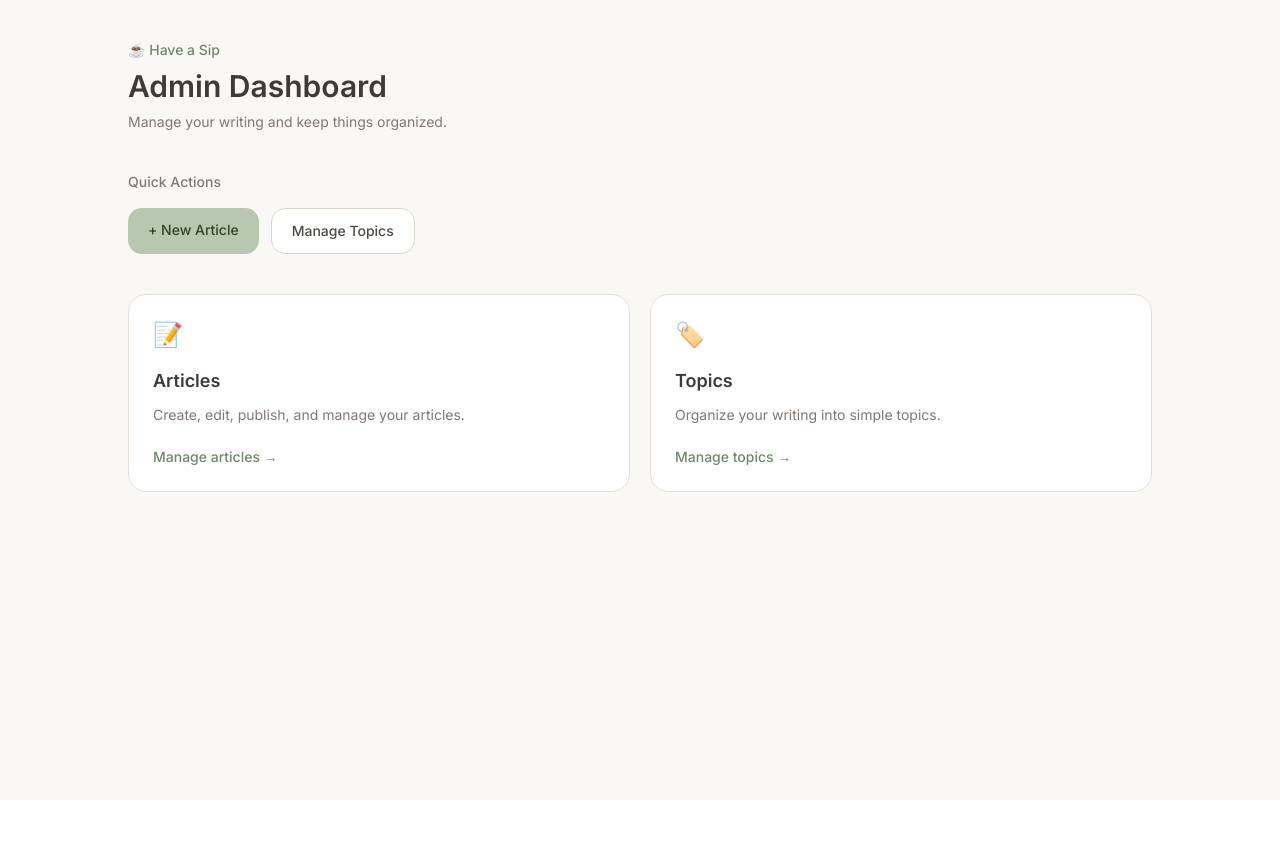
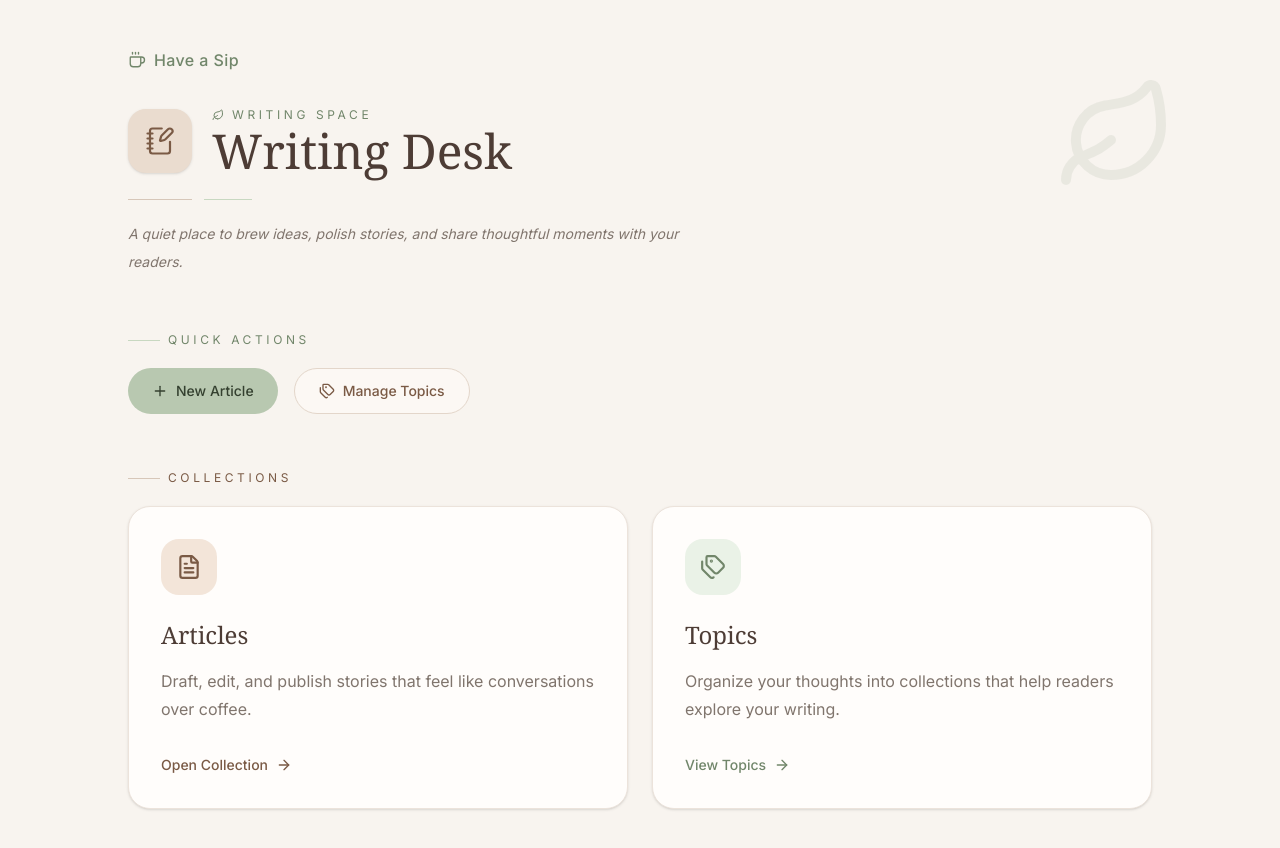
Before and after one commit to Ella-Truong/have-a-sip, a Next.js app: page /admin in a window 1280 px wide. Shown: the top 848 px of the page. Before the commit the page ends 800 px from the top, so only its background shows below. Built offline with nearby package versions, Linux system fonts and the light colour scheme.

Commit message:
feat: update UI for admin pages

```diff
--- a/src/app/admin/articles/new/page.tsx
+++ b/src/app/admin/articles/new/page.tsx
@@ -1,5 +1,7 @@
 import ArticleForm from "@/components/admin/articles/ArticleForm";
 import { TopicService } from "@/backend/services/topic.service";
+
+import { NotebookPen } from "lucide-react";
 
 const topicService = new TopicService();
 
@@ -7,14 +9,32 @@ export default async function NewArticlePage() {
     const topics = await topicService.getTopics();
 
     return (
-        <main className="min-h-screen bg-[#FAF8F5] px-6 py-10">
-            <div className="mx-auto max-w-3xl">
-                <div className="mb-8">
-                    <h1 className="text-3xl font-semibold text-[#3F3A37]">
-                        New Article
+        <main className="relative min-h-screen overflow-hidden bg-[#FAF8F5] px-6 py-10">
+            <div
+                className="absolute inset-0 scale-105 bg-cover bg-center blur-sm"
+                style={{backgroundImage: "url('/coffeebean.jpg')"}}
+            />
+
+            {/* White overlay */}
+            <div className="absolute inset-0 bg-white/50" />
+
+            <div className="relative mx-auto max-w-3xl">
+                <div className="mb-12 flex flex-col items-center text-center">
+                    <div className="rounded-full bg-[#f4ece4] border border-[#d9cbbe] p-4 shadow-lg">
+                        <NotebookPen
+                            size={34}
+                            className="text-[#8a6a54]"
+                            strokeWidth={1.75}
+                        />
+                    </div>
+
+                    <div className="mt-6 h-px w-20 bg-[#D8C8BA]" />
+
+                    <h1 className="mt-6 font-serif text-3xl tracking-[0.15em] text-[#5A4638] uppercase">
+                        Start Writing
                     </h1>
 
-                    <p className="mt-2 text-sm text-[#817873]">
+                    <p className="mt-3 max-w-md text-sm italic leading-7 text-[#8C7C71]">
                         Pour out your thoughts, one sip at a time.
                     </p>
                 </div>
--- a/src/app/admin/page.tsx
+++ b/src/app/admin/page.tsx
@@ -1,93 +1,199 @@
 import Link from "next/link";
+import {
+    ArrowRight,
+    FileText,
+    Leaf,
+    NotebookPen,
+    Plus,
+    Tags,
+    Coffee,
+} from "lucide-react";
 
 export default function AdminDashboardPage() {
     return (
-        <main className="min-h-screen bg-[#FAF8F5] px-6 py-10">
+        <main className="min-h-screen bg-[#F8F4EF] px-6 py-12">
             <div className="mx-auto max-w-5xl">
+
+                {/* Brand */}
+                <Link
+                    href="/"
+                    className="inline-flex items-center gap-2 text-[#71866A] transition hover:text-[#5F7455]"
+                >
+                    <Coffee size={18} strokeWidth={1.8} />
+
+                    <span className="font-medium tracking-wide">
+                        Have a Sip
+                    </span>
+                </Link>
+
                 {/* Header */}
-                <div className="mb-10">
-                    <p className="mb-2 text-sm font-medium text-[#71866A]">
-                        ☕ Have a Sip
+
+                <header className="mt-8 mb-14 relative">
+
+                    <div className="absolute -right-6 -top-8 opacity-10 hidden md:block">
+                        <Leaf
+                            size={120}
+                            className="text-[#71866A]"
+                        />
+                    </div>
+
+                    <div className="flex items-center gap-5">
+
+                        <div className="flex h-16 w-16 items-center justify-center rounded-2xl bg-[#EADCCF] shadow-sm">
+                            <NotebookPen
+                                size={30}
+                                className="text-[#7A5A45]"
+                                strokeWidth={1.75}
+                            />
+                        </div>
+
+                        <div>
+
+                            <p className="flex items-center gap-2 text-xs uppercase tracking-[0.3em] text-[#71866A]">
+                                <Leaf size={12} />
+                                Writing Space
                             </p>
 
-                    <h1 className="text-3xl font-semibold text-[#3F3A37]">
-                        Admin Dashboard
+                            <h1 className="mt-1 font-serif text-5xl text-[#4D3C35]">
+                                Writing Desk
                             </h1>
 
-                    <p className="mt-2 text-sm text-[#817873]">
-                        Manage your writing and keep things organized.
+                        </div>
+
+                    </div>
+
+                    <div className="mt-6 flex gap-3">
+                        <div className="h-px w-16 bg-[#D7C7B9]" />
+                        <div className="h-px w-12 bg-[#C8D8C1]" />
+                    </div>
+
+                    <p className="mt-5 max-w-xl text-sm italic leading-7 text-[#80756D]">
+                        A quiet place to brew ideas, polish stories,
+                        and share thoughtful moments with your readers.
+                    </p>
+
+                </header>
+
+                {/* Quick Actions */}
+
+                <section className="mb-14">
+
+                    <div className="mb-5 flex items-center gap-2">
+                        <div className="h-px w-8 bg-[#C8D8C1]" />
+
+                        <p className="text-xs uppercase tracking-[0.3em] text-[#71866A]">
+                            Quick Actions
                         </p>
                     </div>
 
-                {/* Quick Actions */}
-                <div className="mb-10">
-                    <h2 className="mb-4 text-sm font-medium text-[#817873]">
-                        Quick Actions
-                    </h2>
+                    <div className="flex flex-wrap gap-4">
 
-                    <div className="flex flex-wrap gap-3">
                         <Link
                             href="/admin/articles/new"
-                            className="rounded-xl bg-[#B8C8B0] px-5 py-3 text-sm font-medium text-[#34402F] transition hover:bg-[#A8BCA0]"
+                            className="inline-flex items-center gap-2 rounded-full bg-[#B8C8B0] px-6 py-3 text-sm font-medium text-[#34402F] transition hover:bg-[#A8BAA0]"
                         >
-                            + New Article
+                            <Plus size={16} />
+                            New Article
                         </Link>
 
                         <Link
                             href="/admin/topics"
-                            className="rounded-xl border border-[#DDD5CE] bg-white px-5 py-3 text-sm font-medium text-[#4F4945] transition hover:bg-[#F4EFEA]"
+                            className="inline-flex items-center gap-2 rounded-full border border-[#E3D6CA] bg-[#FCF8F4] px-6 py-3 text-sm font-medium text-[#7A5A45] transition hover:bg-[#F4EEE8]"
                         >
+                            <Tags size={16} />
                             Manage Topics
                         </Link>
-                    </div>
+
                     </div>
 
-                {/* Management Cards */}
-                <div className="grid gap-5 md:grid-cols-2">
+                </section>
+
+                {/* Collections */}
+
+                <section>
+
+                    <div className="mb-5 flex items-center gap-2">
+                        <div className="h-px w-8 bg-[#D7C7B9]" />
+
+                        <p className="text-xs uppercase tracking-[0.3em] text-[#7A5A45]">
+                            Collections
+                        </p>
+                    </div>
+
+                    <div className="grid gap-6 md:grid-cols-2">
+
                         {/* Articles */}
+
                         <Link
                             href="/admin/articles"
-                        className="group rounded-2xl border border-[#E7E0DA] bg-white p-6 transition hover:-translate-y-0.5 hover:border-[#C9D5C3] hover:shadow-sm"
+                            className="group rounded-3xl border border-[#ECE3DB] bg-[#FFFDFB] p-8 shadow-sm transition-all duration-300 hover:-translate-y-1 hover:border-[#D7C7B9] hover:shadow-lg"
                         >
-                        <div className="mb-4 text-2xl">
-                            📝
+
+                            <div className="mb-6 flex h-14 w-14 items-center justify-center rounded-2xl bg-[#F3E5D9]">
+                                <FileText
+                                    size={26}
+                                    className="text-[#7A5A45]"
+                                />
                             </div>
 
-                        <h2 className="text-lg font-semibold text-[#3F3A37]">
+                            <h2 className="font-serif text-2xl text-[#4D3C35]">
                                 Articles
                             </h2>
 
-                        <p className="mt-2 text-sm leading-6 text-[#817873]">
-                            Create, edit, publish, and manage your articles.
+                            <p className="mt-4 leading-7 text-[#80756D]">
+                                Draft, edit, and publish stories that feel
+                                like conversations over coffee.
                             </p>
 
-                        <p className="mt-5 text-sm font-medium text-[#71866A]">
-                            Manage articles →
-                        </p>
+                            <div className="mt-8 inline-flex items-center gap-2 text-sm font-medium text-[#7A5A45]">
+                                Open Collection
+
+                                <ArrowRight
+                                    size={16}
+                                    className="transition group-hover:translate-x-1"
+                                />
+                            </div>
+
                         </Link>
 
                         {/* Topics */}
+
                         <Link
                             href="/admin/topics"
-                        className="group rounded-2xl border border-[#E7E0DA] bg-white p-6 transition hover:-translate-y-0.5 hover:border-[#C9D5C3] hover:shadow-sm"
+                            className="group rounded-3xl border border-[#ECE3DB] bg-[#FFFDFB] p-8 shadow-sm transition-all duration-300 hover:-translate-y-1 hover:border-[#C5D7BF] hover:shadow-lg"
                         >
-                        <div className="mb-4 text-2xl">
-                            🏷️
+
+                            <div className="mb-6 flex h-14 w-14 items-center justify-center rounded-2xl bg-[#EAF2E7]">
+                                <Tags
+                                    size={26}
+                                    className="text-[#71866A]"
+                                />
                             </div>
 
-                        <h2 className="text-lg font-semibold text-[#3F3A37]">
+                            <h2 className="font-serif text-2xl text-[#4D3C35]">
                                 Topics
                             </h2>
 
-                        <p className="mt-2 text-sm leading-6 text-[#817873]">
-                            Organize your writing into simple topics.
+                            <p className="mt-4 leading-7 text-[#80756D]">
+                                Organize your thoughts into collections that
+                                help readers explore your writing.
                             </p>
 
-                        <p className="mt-5 text-sm font-medium text-[#71866A]">
-                            Manage topics →
-                        </p>
+                            <div className="mt-8 inline-flex items-center gap-2 text-sm font-medium text-[#71866A]">
+                                View Topics
+
+                                <ArrowRight
+                                    size={16}
+                                    className="transition group-hover:translate-x-1"
+                                />
+                            </div>
+
                         </Link>
+
                     </div>
+
+                </section>
+
             </div>
         </main>
     );
--- a/src/app/admin/topics/page.tsx
+++ b/src/app/admin/topics/page.tsx
@@ -1,6 +1,7 @@
 import { TopicService } from "@/backend/services/topic.service";
 import CreateTopicForm from "@/components/admin/topics/CreateTopicForm";
 import DeleteTopicButton from "@/components/admin/topics/DeleteTopicButton";
+import { Tags, Leaf } from "lucide-react";
 
 const topicService = new TopicService();
 
@@ -8,68 +9,178 @@ export default async function AdminTopicsPage() {
     const topics = await topicService.getTopics();
 
     return (
-        <main className="min-h-screen bg-[#FAF8F5] px-6 py-10">
-            <div className="mx-auto max-w-4xl">
-                <div className="mb-8">
-                    <h1 className="text-3xl font-semibold text-[#3F3A37]">
+        <main className="relative min-h-screen overflow-hidden px-6 py-12">
+            {/* Background */}
+            <div
+                className="absolute inset-0 scale-105 bg-cover bg-center blur-sm"
+                style={{
+                    backgroundImage: "url('/coffeebean.jpg')",
+                }}
+            />
+
+            <div className="absolute inset-0 bg-white/50" />
+
+            <div className="relative mx-auto max-w-4xl">
+
+                {/* Header */}
+
+                <div className="mb-12 flex flex-col items-center text-center">
+
+                    <div className="rounded-full bg-[#B8C8B0] p-4 shadow-lg">
+                        <Tags
+                            size={30}
+                            className="text-white"
+                            strokeWidth={2}
+                        />
+                    </div>
+
+                    <h1 className="mt-5 font-serif text-4xl text-[#4E4038]">
                         Topics
                     </h1>
 
-                    <p className="mt-2 text-sm text-[#817873]">
-                        Organize your articles by topic.
+                    <p className="mt-3 max-w-md text-sm italic leading-7 text-[#80756D]">
+                        Organize every story into thoughtful collections,
+                        one page at a time.
                     </p>
+
+                    <div className="mt-6 flex items-center gap-3">
+                        <div className="h-px w-12 bg-[#D9C8BA]" />
+                        <Leaf
+                            size={14}
+                            className="text-[#71866A]"
+                        />
+                        <div className="h-px w-12 bg-[#C8D8C1]" />
                     </div>
 
-                <CreateTopicForm/>
+                </div>
 
-                <div className="overflow-hidden rounded-2xl border border-[#E7E0DA] bg-white">
-                    <table className="w-full text-left">
-                        <thead className="bg-[#F4EFEA]">
+                {/* Paper */}
+
+                <div className="overflow-hidden rounded-3xl border border-[#E9E0D8] bg-white/85 shadow-xl backdrop-blur-md">
+
+                    {/* Create Topic */}
+
+                    <div className="border-b border-[#ECE3DB] bg-[#FBF8F5] p-8">
+
+                        <div className="mb-4 flex items-center gap-2">
+
+                            <Leaf
+                                size={14}
+                                className="text-[#71866A]"
+                            />
+
+                            <p className="text-xs uppercase tracking-[0.3em] text-[#71866A]">
+                                Create Topic
+                            </p>
+
+                        </div>
+
+                        <CreateTopicForm />
+
+                    </div>
+
+                    {/* Table */}
+
+                    {topics.length > 0 ? (
+
+                        <table className="w-full">
+
+                            <thead className="bg-[#FCF9F6]">
+
                                 <tr>
-                                <th className="px-6 py-4 text-xs font-medium uppercase tracking-wider text-[#817873]">
+
+                                    <th className="px-8 py-5 text-left font-serif text-sm tracking-wide text-[#7A5A45]">
                                         Name
                                     </th>
 
-                                <th className="px-6 py-4 text-xs font-medium uppercase tracking-wider text-[#817873]">
+                                    <th className="px-8 py-5 text-left font-serif text-sm tracking-wide text-[#7A5A45]">
                                         Slug
                                     </th>
 
-                                <th className="px-6 py-4 text-xs font-medium uppercase tracking-wider text-[#817873]">
-                                    Actions
+                                    <th className="px-8 py-5 text-right font-serif text-sm tracking-wide text-[#7A5A45]">
+                                        Action
                                     </th>
+
                                 </tr>
+
                             </thead>
 
-                        <tbody className="divide-y divide-[#EEE8E3]">
+                            <tbody className="divide-y divide-[#F1EBE5]">
+
                                 {topics.map((topic) => (
+
                                     <tr
                                         key={topic.id}
-                                    className="transition hover:bg-[#FBF9F7]"
+                                        className="transition hover:bg-[#FBF9F6]"
                                     >
-                                    <td className="px-6 py-5 font-medium text-[#3F3A37]">
+
+                                        <td className="px-8 py-6">
+
+                                            <div className="flex items-center gap-3">
+
+                                                <div className="flex h-10 w-10 items-center justify-center rounded-xl bg-[#EEF5EC]">
+
+                                                    <Tags
+                                                        size={16}
+                                                        className="text-[#71866A]"
+                                                    />
+
+                                                </div>
+
+                                                <span className="font-medium text-[#4E4038]">
                                                     {topic.name}
+                                                </span>
+
+                                            </div>
+
                                         </td>
 
-                                    <td className="px-6 py-5 text-sm text-[#817873]">
+                                        <td className="px-8 py-6">
+
+                                            <span className="rounded-full bg-[#F4ECE4] px-3 py-1 font-mono text-sm text-[#7A5A45]">
                                                 {topic.slug}
+                                            </span>
+
                                         </td>
 
-                                    <td className="px-6 py-5">
-                                        <DeleteTopicButton topicId={topic.id}/>
+                                        <td className="px-8 py-6 text-right">
+                                            <DeleteTopicButton topicId={topic.id} />
                                         </td>
+
                                     </tr>
+
                                 ))}
+
                             </tbody>
+
                         </table>
 
-                    {topics.length === 0 && (
-                        <div className="px-6 py-12 text-center">
-                            <p className="text-sm text-[#817873]">
-                                No topics yet.
+                    ) : (
+
+                        <div className="flex flex-col items-center px-8 py-16 text-center">
+
+                            <div className="mb-5 rounded-full bg-[#EEF5EC] p-5">
+                                <Tags
+                                    size={28}
+                                    className="text-[#71866A]"
+                                />
+                            </div>
+
+                            <h2 className="font-serif text-2xl text-[#4E4038]">
+                                Your notebook is waiting
+                            </h2>
+
+                            <p className="mt-3 max-w-sm leading-7 text-[#80756D]">
+                                Create your first topic to organize future
+                                stories into meaningful collections.
                             </p>
+
                         </div>
+
                     )}
+
                 </div>
+
             </div>
         </main>
     );
```
Lines whose indentation alone changed are shown as unchanged.
